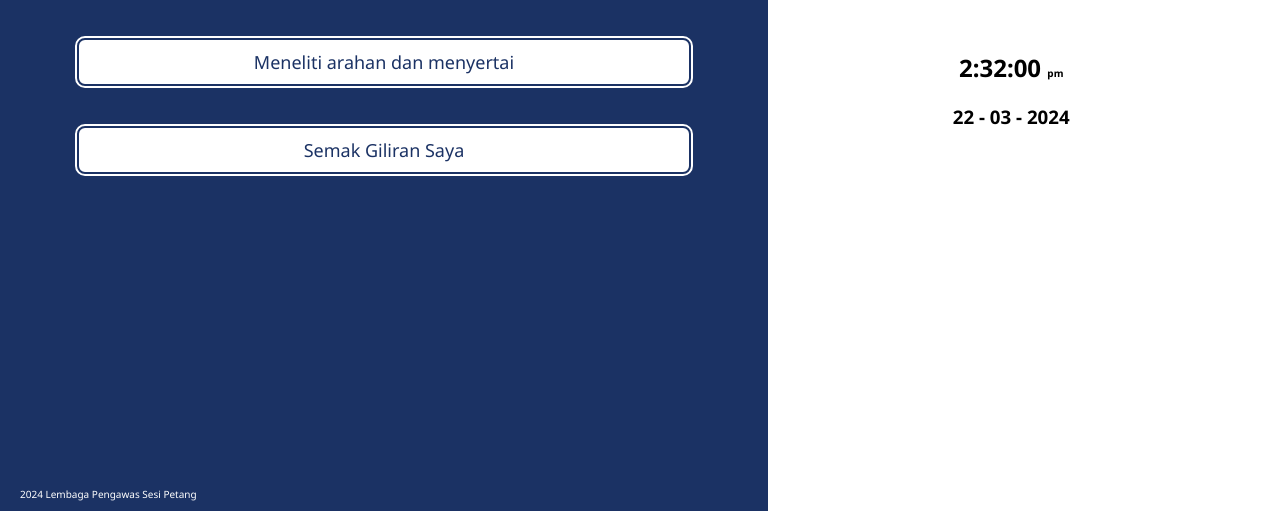
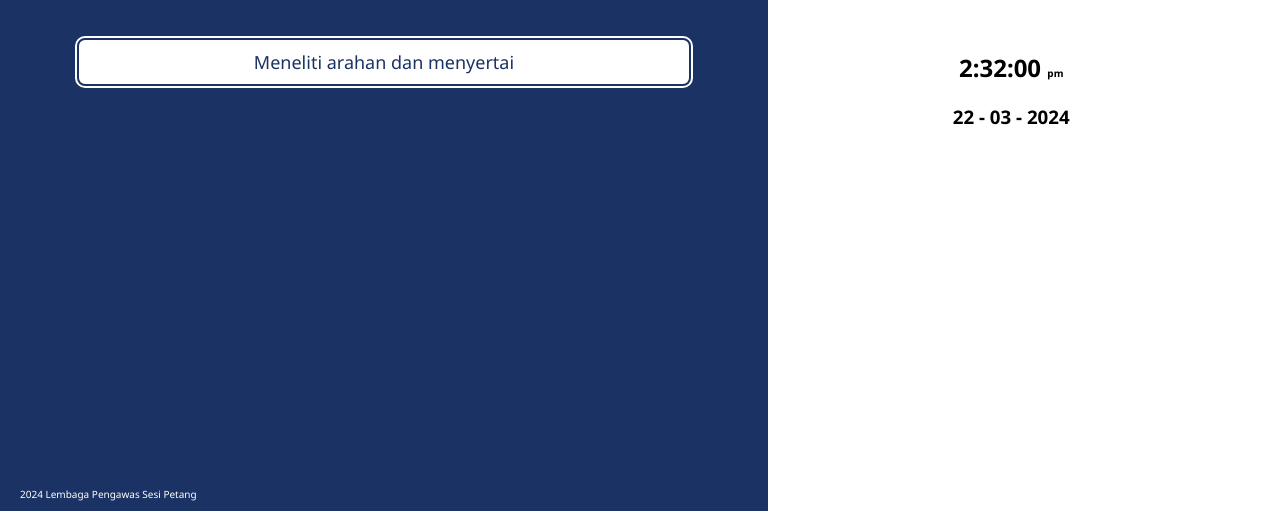
Before and after one commit to dev1012-lzh/Database-, a plain HTML site: page login.html in a window 1280 px wide. Shown: the part 289-800 px from the top of the page. Drawn offline with Linux system fonts and the light colour scheme.

Commit message:
join meeting internal direct

```diff
--- a/login.html
+++ b/login.html
@@ -22,7 +22,7 @@
             style="font-size: 20px;margin-top: 30vh;font-family: 'Noto Sans', sans-serif;margin-left: 20px;margin-right: 20px;">
             Temu Duga Calon Pengawas Sesi Petang</p>
         <button onclick="window.location.replace('joinmeeting.html')">Meneliti arahan dan menyertai </button>
-        <button onclick="window.location.replace('giliran.html')">Semak Giliran Saya</button>
+
 
     </div>
     <div class="right">
```
